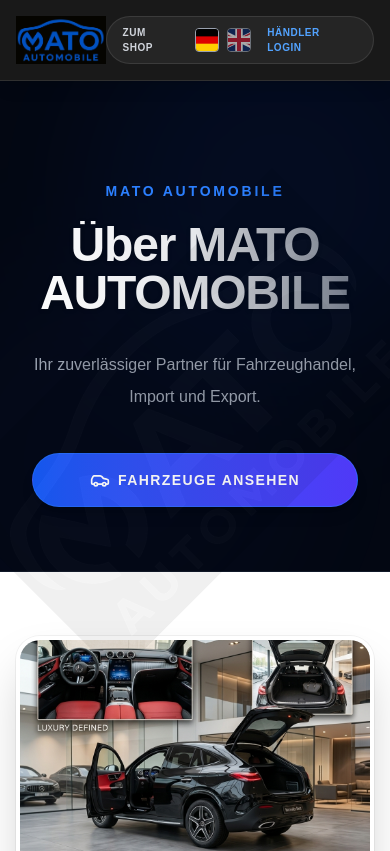
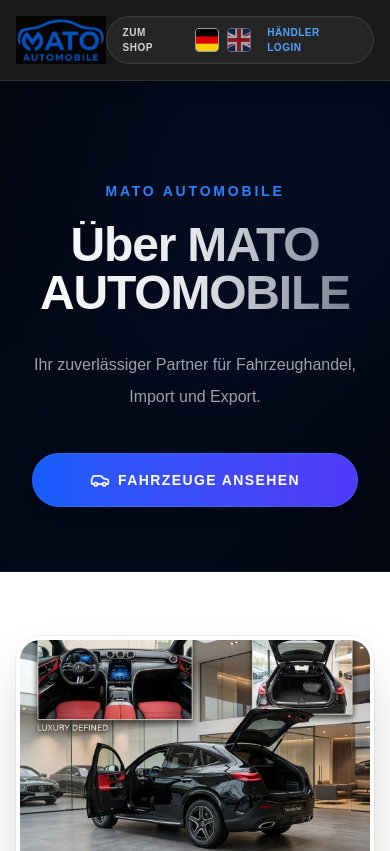
Before and after one commit to 3xe-ezzy/auto-mato-shop, a Next.js app: page / in a window 390 px wide. Shown: the top 851 px of the page. Built offline with nearby package versions, Linux system fonts and the light colour scheme.

Commit message:
fix(ui): hide watermark on mobile portrait

```diff
--- a/src/app/page.tsx
+++ b/src/app/page.tsx
@@ -22,7 +22,7 @@ export default function Home() {
     return (
         <div className="min-h-screen bg-white flex flex-col relative overflow-hidden">
             {/* Background Watermark */}
-            <div className="fixed inset-0 pointer-events-none z-[1] flex items-center justify-center opacity-[0.06] select-none">
+            <div className="fixed inset-0 pointer-events-none z-[1] hidden landscape:flex sm:flex items-center justify-center opacity-[0.06] select-none">
                 <img
                     src="/logo.png"
                     alt=""
```
